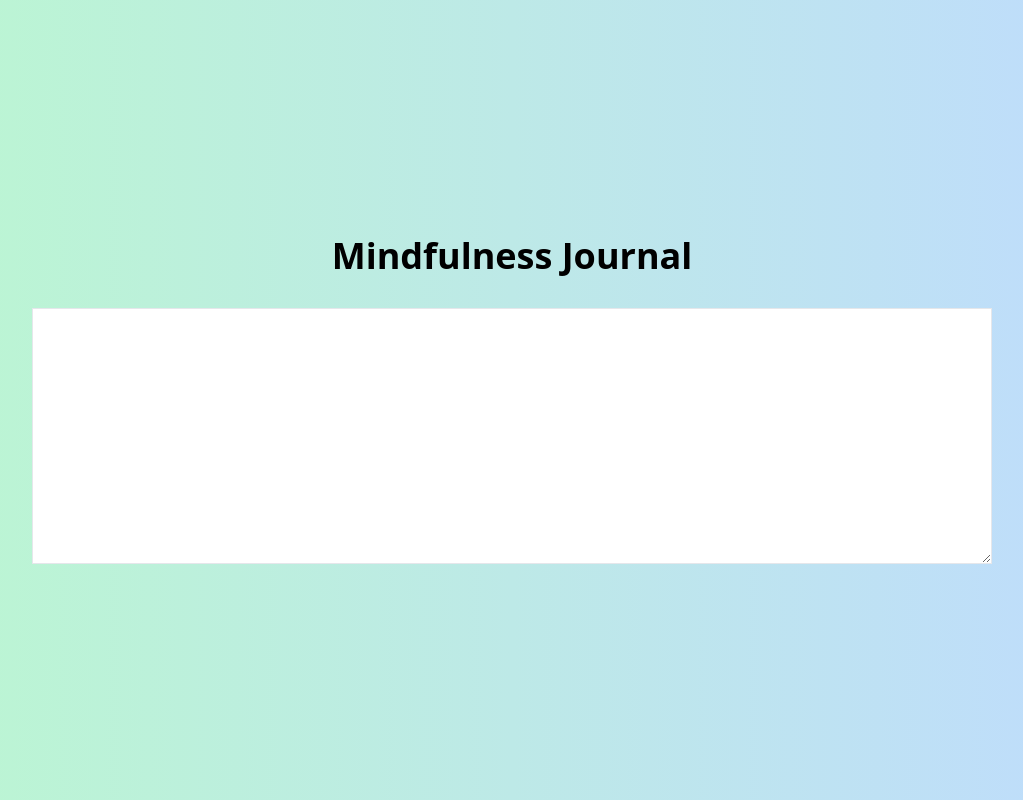
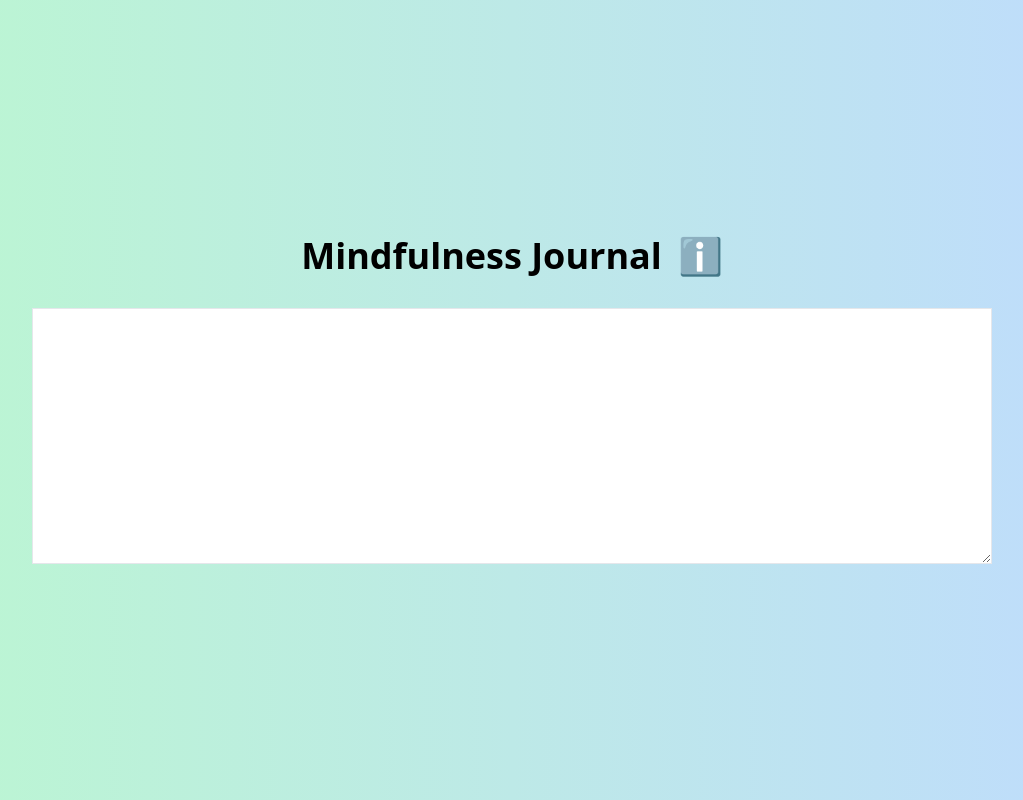
Before and after one commit to JoshuaChou10/mindfulness, a Next.js app: page /journal in a window 1280 px wide. Shown: the whole page, without its empty margins (128-1151 px from the left). Built offline with nearby package versions, Linux system fonts and the light colour scheme.

Commit message:
added mindfulness journal description

```diff
--- a/pages/journal.tsx
+++ b/pages/journal.tsx
@@ -1,8 +1,11 @@
-'use client'
+'use client';
+
 import { useState, useEffect } from 'react';
 import '../app/globals.css';
+
 const Journal = () => {
   const [entry, setEntry] = useState('');
+  const [isModalOpen, setIsModalOpen] = useState(false);
 
   useEffect(() => {
     const savedEntry = localStorage.getItem('journalEntry');
@@ -16,16 +19,40 @@ const Journal = () => {
     localStorage.setItem('journalEntry', e.target.value);
   };
 
+  const toggleModal = () => {
+    setIsModalOpen(!isModalOpen);
+  };
+
   return (
-    <div className="flex flex-col items-center justify-center min-h-screen py-2 bg-gradient-to-r from-green-200 to-blue-200">
-      <h1 className="text-black text-4xl font-bold mb-8">Mindfulness Journal</h1>
+    <div className="relative flex flex-col items-center justify-center min-h-screen py-2 bg-gradient-to-r from-green-200 to-blue-200">
+      <h1 className="text-black text-4xl font-bold mb-8">
+        Mindfulness Journal
+        <span onClick={toggleModal} className="ml-4 text-blue-500 cursor-pointer hover:text-blue-700">
+          ℹ️
+        </span>
+      </h1>
       <textarea
         value={entry}
         onChange={handleEntryChange}
         rows={10}
         cols={50}
-        className="border p-2 w-3/4 h-64"
+        className="text-black border p-2 w-3/4 h-64"
       />
+      {isModalOpen && (
+        <>
+          <div className="fixed inset-0 bg-gray-600 bg-opacity-50 flex items-center justify-center z-50">
+            <div className="bg-white rounded-lg p-8 shadow-lg w-3/4 max-w-md relative">
+              <div className="flex justify-end">
+                <button onClick={toggleModal} className="text-black-500 hover:text-black-700">&times;</button>
+              </div>
+              <h2 className="text-2xl font-semibold mb-4">What is a Mindfulness Journal?</h2>
+              <p className="text-gray-800 mb-4">A mindfulness journal is a place to jot down any thoughts or feelings you notice throughout the day. It is a good tool to help bring awareness and clarity into our lives. When we put our thoughts and feelings on paper, we may find many things we didn't notice before.</p>
+
+            </div>
+          </div>
+          <div className="fixed inset-0 z-40 bg-black opacity-50" onClick={toggleModal}></div>
+        </>
+      )}
     </div>
   );
 };
```
